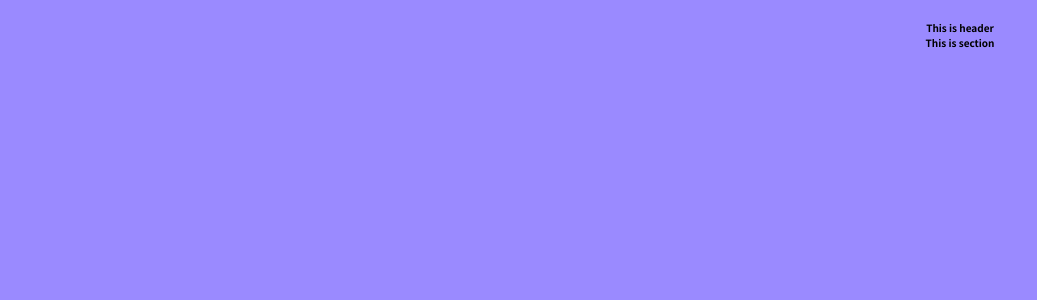
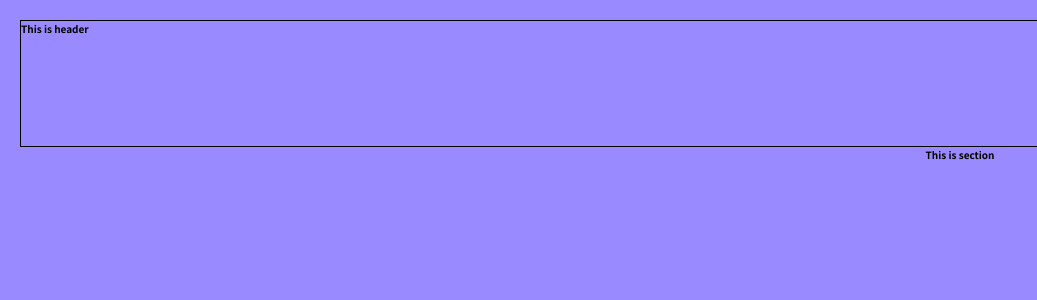
Before and after one commit to WonDuJin/Dusick-Project-A, a React (Create React App) app: page / in a window 1280 px wide. Shown: the top 300 px of the page, without its empty margins (0-1037 px from the left). Built offline with nearby package versions, Linux system fonts and the light colour scheme.

Commit message:
스타일 컴포넌트 사용해서 헤더 크기 변경해봄

```diff
--- a/src/components/Header.tsx
+++ b/src/components/Header.tsx
@@ -1,9 +1,19 @@
+import styled from "styled-components"
+
+const HeaderSet = styled.header`
+  width: 100%;
+  height: 127px;
+  border: 1px solid black;
+`;
+
 const Header = ()=>{
   return (
-    <header>
+    <>
+    <HeaderSet>
       <h2>This is header</h2>
-    </header>
-  )
-}
+    </HeaderSet>
+    </>
+  );
+};
 
 export default Header
```
